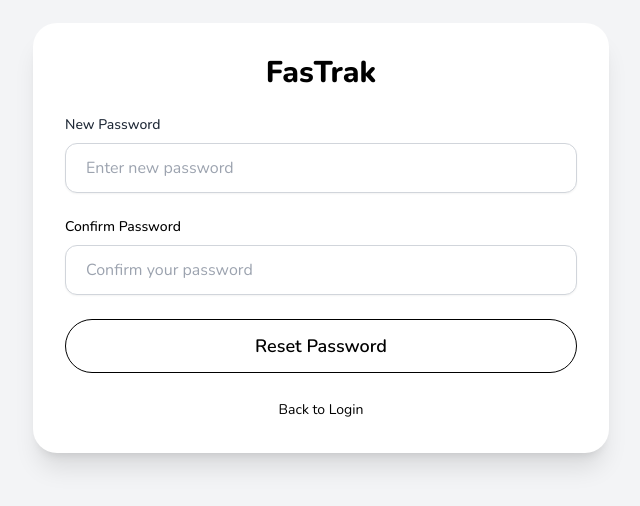
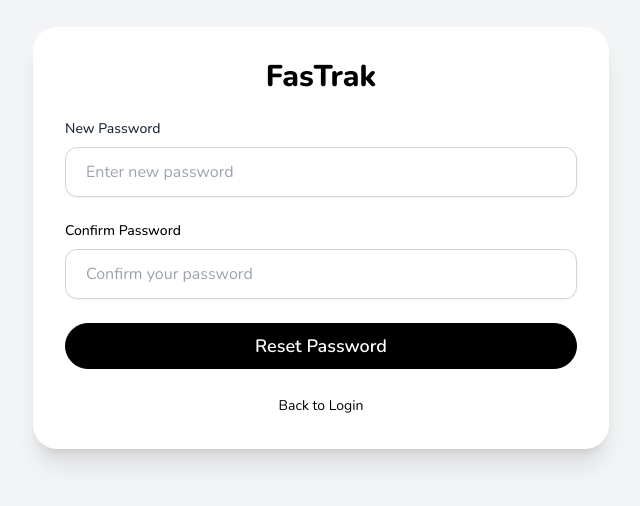
Before and after one commit to ANSBUTT1/fast-track-chatboat, a React (Create React App) app in the folder fast-track-chatbot/: page /rest-password in a window 1280 px wide. Shown: the part 162-668 px from the top of the page, without its empty margins (319-959 px from the left). Built offline with nearby package versions, Linux system fonts and the light colour scheme.

Commit message:
fixed forget and rest button style

```diff
--- a/fast-track-chatbot/src/pages/ForgetPassword.jsx
+++ b/fast-track-chatbot/src/pages/ForgetPassword.jsx
@@ -56,7 +56,7 @@ const ForgetPassword = () => {
               <div className="mb-5">
                 <button
                   type="submit"
-                  className="w-full border border-primary bg-primary-500 hover:bg-primary hover:text-secondary text-primary py-3 px-4 rounded-full text-lg font-semibold transition-colors duration-200 ease-in-out"
+                  className="border border-primary hover:bg-secondary hover:text-primary text-secondary bg-primary p-2 px-4 rounded-full w-full text-lg font-semibold transition-colors duration-200 ease-in-out hover:bg-primary/50 cursor-pointer"
                 >
                   Send Reset Link
                 </button>
--- a/fast-track-chatbot/src/pages/Resetpassword.jsx
+++ b/fast-track-chatbot/src/pages/Resetpassword.jsx
@@ -81,7 +81,7 @@ const ResetPassword = () => {
               <div>
                 <button
                   type="submit"
-                  className="w-full border border-primary hover:bg-primary hover:text-white py-3 px-4 rounded-full text-lg font-semibold transition duration-200 ease-in-out transform hover:scale-105"
+                  className="border border-primary hover:bg-secondary hover:text-primary text-secondary bg-primary p-2 px-4 rounded-full w-full text-lg font-semibold transition-colors duration-200 ease-in-out hover:bg-primary/50 cursor-pointer"
                 >
                   Reset Password
                 </button>
```
